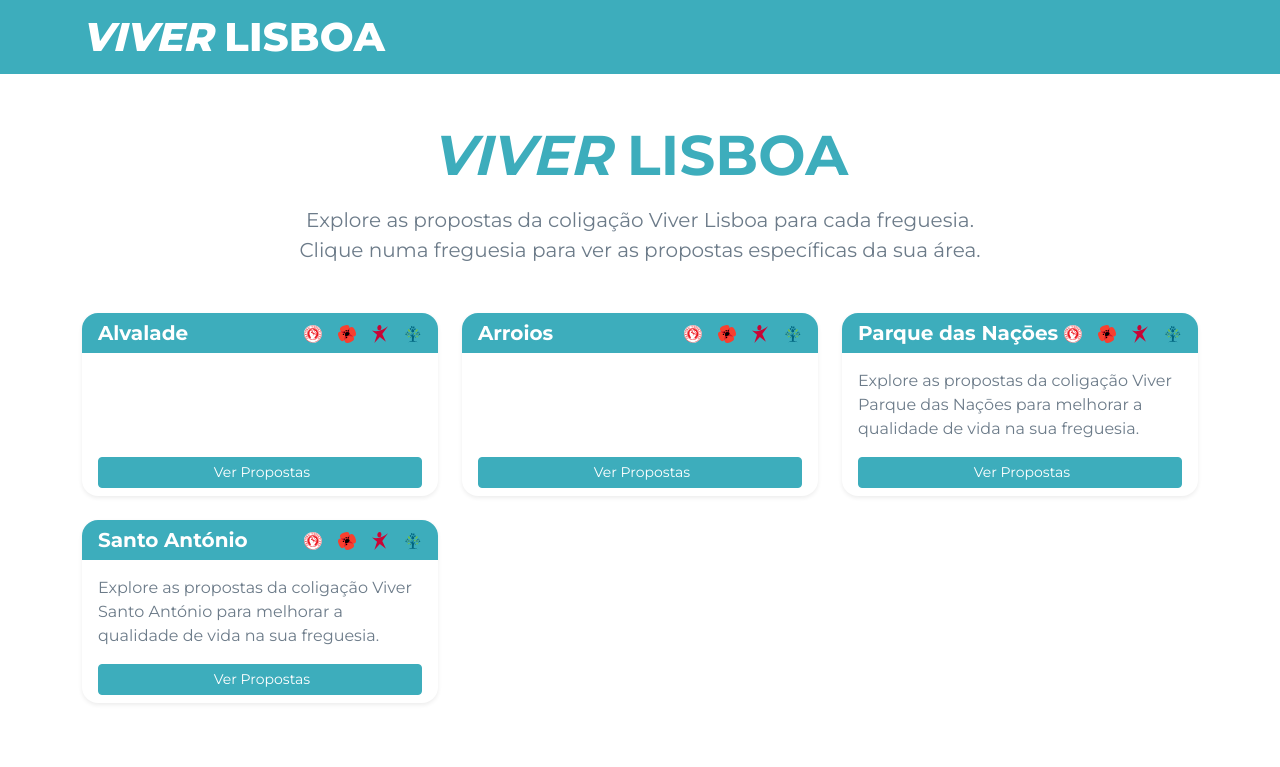
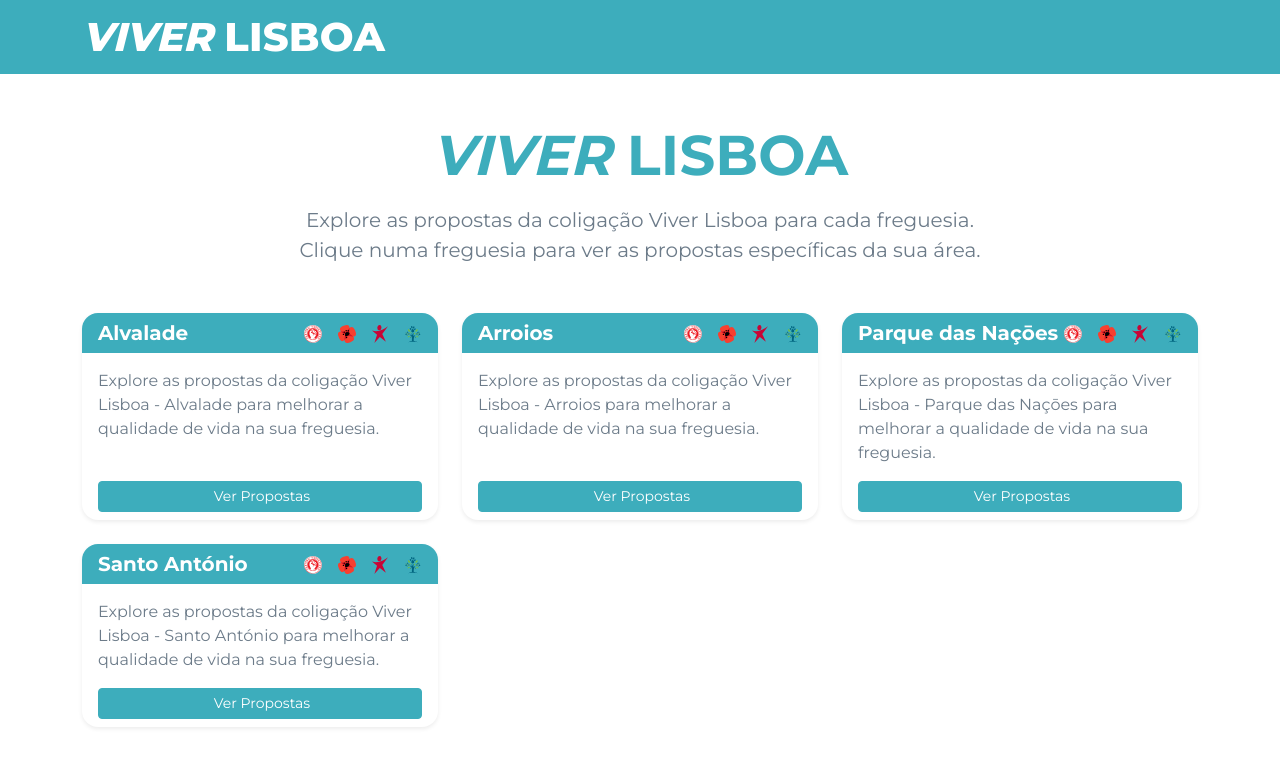
Before and after one commit to metade/viver-lisboa, a Jekyll site: the page built from index.html, in a window 1280 px wide. Shown: the top 767 px of the page. Built offline with Jekyll 4.4.1, drawn with Linux system fonts in a browser that asks for light colours; part of the change alters nothing that is shown.

Commit message:
Fix homepage

```diff
--- a/index.html
+++ b/index.html
@@ -44,26 +44,11 @@ title: Viver Lisboa
                     {% assign page = temp_page %} {% endif %}
                 </div>
                 <div class="card-body d-flex flex-column">
-                    {% comment %} Extract a brief description from the content
-                    if available {% endcomment %} {% if freguesia_page.content
-                    contains 'text-dark' %} {% assign content_parts =
-                    freguesia_page.content | split: '
-                    <p class="text-dark">
-                        ' %} {% if content_parts.size > 1 %} {% assign desc_part
-                        = content_parts[1] | split: '
-                    </p>
-                    ' | first %} {% assign description = desc_part | strip_html
-                    | strip | truncate: 180 %} {% if description != "" %}
-                    <p class="card-text text-muted">{{ description }}</p>
-                    {% endif %} {% endif %} {% endif %} {% comment %} Fallback
-                    description if no specific content found {% endcomment %} {%
-                    unless freguesia_page.content contains 'text-dark' %}
                     <p class="card-text text-muted">
-                        Explore as propostas da coligação Viver {{
+                        Explore as propostas da coligação Viver Lisboa - {{
                         freguesia_page.freguesia }} para melhorar a qualidade de
                         vida na sua freguesia.
                     </p>
-                    {% endunless %}
                 </div>
                 <div class="card-footer bg-transparent border-0 pt-0">
                     <a
```
